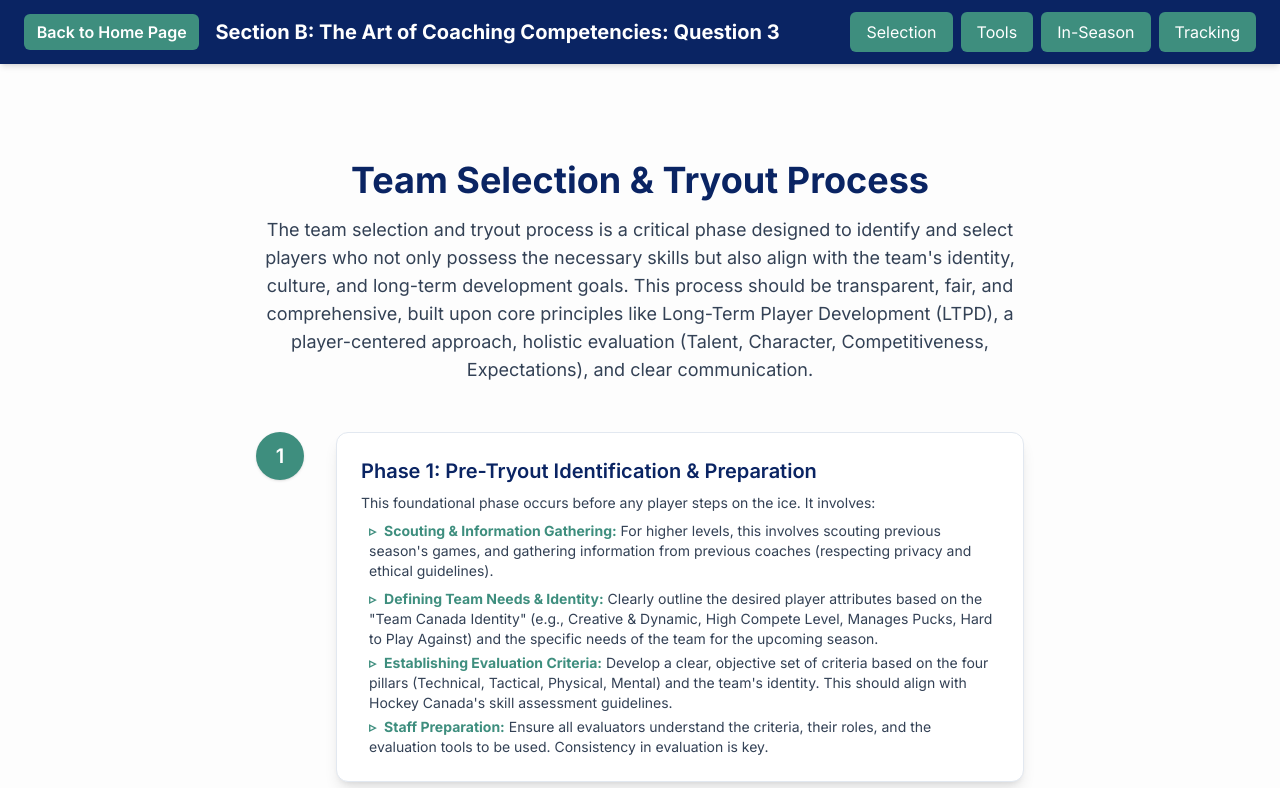
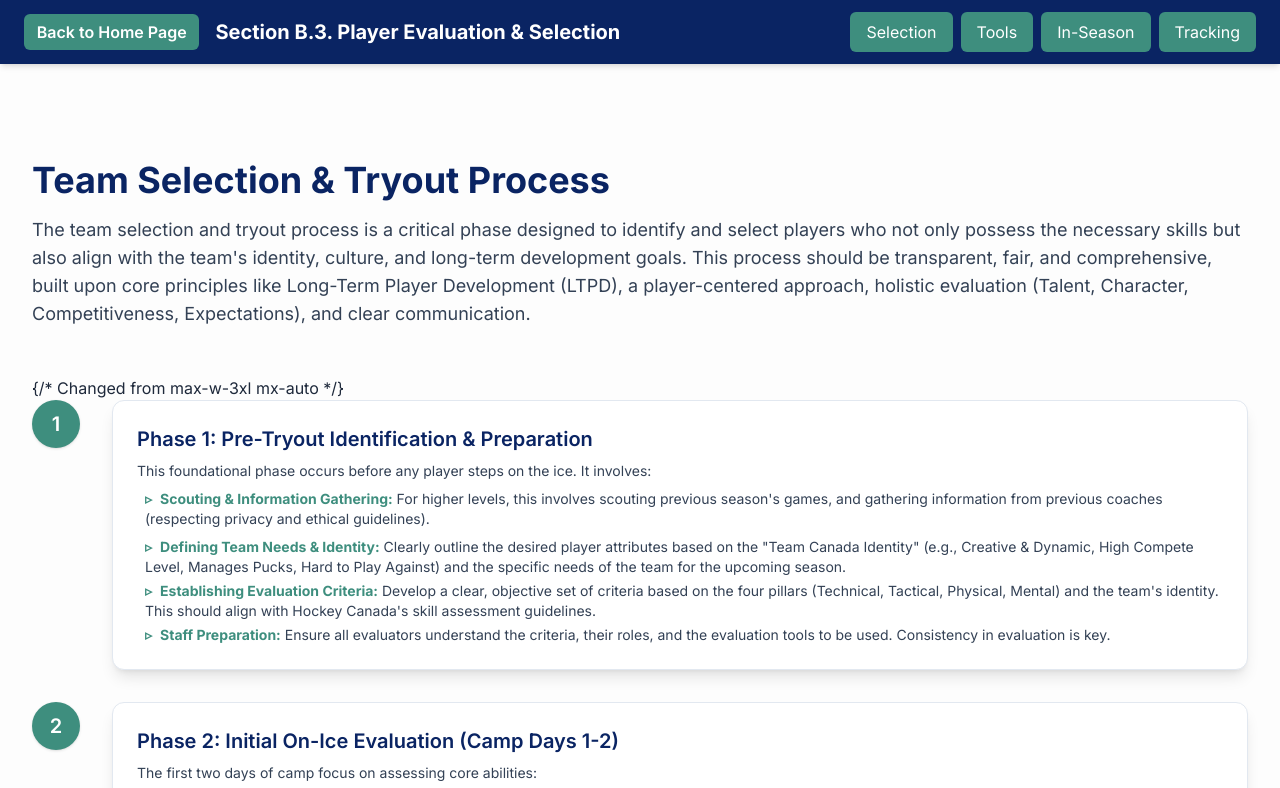
Before and after one commit to ccampbell1988/HP1-Post-Task-Section-B-Question-3, a plain HTML site: page index.html in a window 1280 px wide. Shown: the top 788 px of the page. Drawn offline with nearby package versions, Linux system fonts and the light colour scheme.

Commit message:
Update index.html

```diff
--- a/index.html
+++ b/index.html
@@ -38,7 +38,7 @@
         <nav class="container mx-auto px-4 sm:px-6 py-3">
             <div class="flex justify-between items-center">
                 <a href="https://ccampbell1988.github.io/HP1-Post-Task-Home-Page/" class="home-button hidden sm:inline-block">Back to Home Page</a>
-                <div class="text-lg sm:text-xl font-bold sm:ml-4 text-center sm:text-left flex-grow">Section B: The Art of Coaching Competencies: Question 3</div>
+                <div class="text-lg sm:text-xl font-bold sm:ml-4 text-center sm:text-left flex-grow">Section B.3. Player Evaluation & Selection</div>
                 <div class="hidden md:flex items-center space-x-2">
                     <a href="#selection-process" class="nav-link">Selection</a>
                     <a href="#evaluation-tools" class="nav-link">Tools</a>
@@ -64,9 +64,9 @@
     <main class="container mx-auto p-4 sm:p-6 md:p-8">
 
         <section id="selection-process" class="py-10 md:py-16 scroll-mt-20">
-            <h2 class="text-3xl sm:text-4xl font-bold text-[#0A2463] mb-4 text-center">Team Selection & Tryout Process</h2>
-            <p class="text-center text-slate-700 text-base md:text-lg max-w-3xl mx-auto mb-12">The team selection and tryout process is a critical phase designed to identify and select players who not only possess the necessary skills but also align with the team's identity, culture, and long-term development goals. This process should be transparent, fair, and comprehensive, built upon core principles like Long-Term Player Development (LTPD), a player-centered approach, holistic evaluation (Talent, Character, Competitiveness, Expectations), and clear communication.</p>
-            <div class="max-w-3xl mx-auto">
+            <h2 class="text-3xl sm:text-4xl font-bold text-[#0A2463] mb-4 text-left">Team Selection & Tryout Process</h2>
+            <p class="text-left text-slate-700 text-base md:text-lg max-w-full mb-12">The team selection and tryout process is a critical phase designed to identify and select players who not only possess the necessary skills but also align with the team's identity, culture, and long-term development goals. This process should be transparent, fair, and comprehensive, built upon core principles like Long-Term Player Development (LTPD), a player-centered approach, holistic evaluation (Talent, Character, Competitiveness, Expectations), and clear communication.</p>
+            <div class="max-w-full"> {/* Changed from max-w-3xl mx-auto */}
                 <div class="space-y-8">
                     <div class="phase-item relative flex items-start">
                         <div class="flex-shrink-0 w-12 h-12 rounded-full bg-[#3E8E7E] text-white flex items-center justify-center text-xl font-semibold z-10 shadow">1</div>
```
